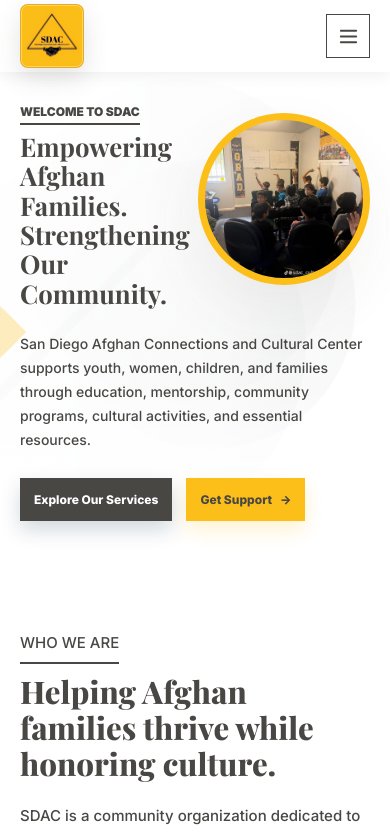
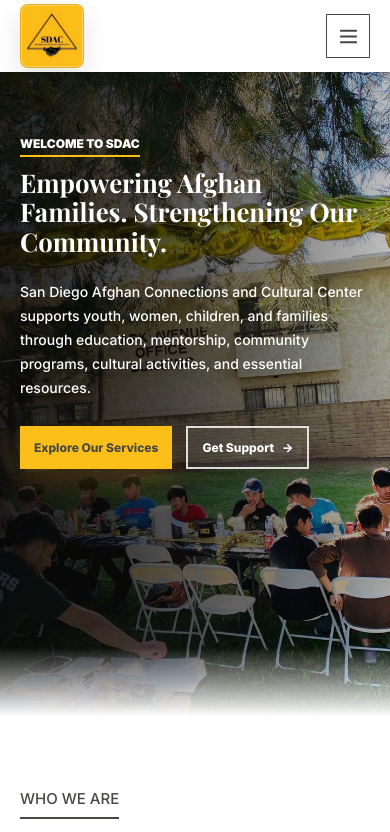
Before and after one commit to basitazizi/sdac, a Next.js app: page / in a window 390 px wide. Shown: the top 832 px of the page. Built offline with nearby package versions, Linux system fonts and the light colour scheme.

Commit message:
update and push all

```diff
--- a/app/globals.css
+++ b/app/globals.css
@@ -24,14 +24,13 @@
 
 .hero-pattern {
   position: relative;
-  min-height: 608px;
+  min-height: 760px;
   isolation: isolate;
   background:
-    linear-gradient(90deg, rgba(255, 255, 255, 0.9) 0%, rgba(255, 255, 255, 0.7) 56%, rgba(255, 255, 255, 0.18) 100%),
-    radial-gradient(circle at 54% 47%, rgba(30, 40, 54, 0.08) 0 9rem, transparent 9.1rem),
-    radial-gradient(circle at 46% 34%, rgba(30, 40, 54, 0.07) 0 10rem, transparent 10.1rem),
-    radial-gradient(circle at 29% 55%, rgba(30, 40, 54, 0.07) 0 12rem, transparent 12.1rem),
-    #ffffff;
+    linear-gradient(90deg, rgba(21, 20, 19, 0.72) 0%, rgba(21, 20, 19, 0.48) 45%, rgba(21, 20, 19, 0.12) 100%),
+    url("/sdac-home-hero-bg.png");
+  background-position: center 72%;
+  background-size: cover;
 }
 
 .hero-pattern::before {
@@ -39,15 +38,7 @@
   position: absolute;
   inset: 0;
   z-index: -2;
-  opacity: 0.12;
-  background-image:
-    linear-gradient(135deg, transparent 0 34%, rgba(73, 71, 68, 0.18) 34.4% 35.6%, transparent 36%),
-    radial-gradient(circle at 16% 41%, transparent 0 72px, rgba(73, 71, 68, 0.23) 73px 76px, transparent 77px),
-    radial-gradient(circle at 25% 52%, transparent 0 92px, rgba(73, 71, 68, 0.2) 93px 96px, transparent 97px),
-    radial-gradient(circle at 17% 48%, rgba(252, 191, 26, 0.4) 0 52px, transparent 53px);
-  background-size: 520px 440px, 560px 560px, 600px 600px, 430px 430px;
-  background-position: -76px 88px, -74px 78px, 332px 74px, -86px 160px;
-  background-repeat: no-repeat;
+  background: linear-gradient(180deg, rgba(0, 0, 0, 0.1), transparent 34%);
 }
 
 .hero-pattern::after {
@@ -57,9 +48,39 @@
   bottom: -2px;
   z-index: -1;
   width: 100vw;
-  height: 176px;
+  height: 76px;
   transform: translateX(-50%);
-  background: linear-gradient(180deg, rgba(255, 255, 255, 0.08), #fff 65%);
+  background: linear-gradient(180deg, rgba(255, 255, 255, 0), #fff 90%);
+}
+
+.hero-shell {
+  grid-template-columns: minmax(0, 620px);
+  align-items: center;
+  padding-bottom: 142px;
+}
+
+.hero-pattern .eyebrow,
+.hero-pattern h1,
+.hero-pattern p {
+  color: #ffffff;
+  text-shadow: 0 2px 16px rgba(0, 0, 0, 0.22);
+}
+
+.hero-pattern .eyebrow::after {
+  background: #fcbf1a;
+}
+
+.hero-pattern .btn-primary {
+  color: #494744;
+  background: #fcbf1a;
+  box-shadow: 0 12px 28px rgba(252, 191, 26, 0.2);
+}
+
+.hero-pattern .btn-accent {
+  color: #ffffff;
+  background: rgba(255, 255, 255, 0.08);
+  border: 2px solid rgba(255, 255, 255, 0.82);
+  box-shadow: none;
 }
 
 .eyebrow {
@@ -976,87 +997,22 @@
   text-align: center;
 }
 
-.chevron-mark {
-  position: absolute;
-  z-index: 0;
-  left: -184px;
-  bottom: -74px;
-  width: 304px;
-  height: 304px;
-  border-top: 42px solid #fcbf1a;
-  border-right: 42px solid #fcbf1a;
-  transform: rotate(45deg);
-  opacity: 0.96;
-}
-
-.hero-photo-wrap {
-  position: absolute;
-  top: 0;
-  right: calc((100vw - 884px) / -2 - 92px);
-  width: min(48vw, 572px);
-  min-width: 500px;
-  aspect-ratio: 1;
-  padding: 16px;
-  border-radius: 50%;
-  background: #fcbf1a;
-  transform: translateY(0);
-  box-shadow: -8px 26px 60px rgba(73, 71, 68, 0.08);
-}
-
-.hero-photo-wrap::before {
-  content: "";
-  position: absolute;
-  inset: 0;
-  border-radius: 50%;
-  border: 8px solid rgba(255, 255, 255, 0.95);
-  transform: translate(-12px, -8px);
-}
-
-.hero-photo {
-  width: 100%;
-  height: 100%;
-  border-radius: 50%;
-  background-image: url("/sdac-hero.png");
-  background-size: cover;
-  background-position: center 48%;
-}
-
-@media (max-width: 1180px) {
-  .hero-photo-wrap {
-    right: calc((100vw - 884px) / -2 - 120px);
-  }
-}
-
 @media (max-width: 1023px) {
   .header-donate {
     display: none;
   }
 
   .hero-pattern {
-    min-height: auto;
-  }
-
-  .hero-photo-wrap {
-    position: relative;
-    top: auto;
-    right: auto;
-    bottom: auto;
-    left: auto;
-    align-self: center;
-    justify-self: end;
-    width: clamp(210px, 34vw, 300px);
-    max-width: calc(100vw - 40px);
-    min-width: 0;
-    transform: none;
-    opacity: 1;
+    min-height: 650px;
+    background-position: 58% 76%;
   }
 
   .hero-shell {
-    grid-template-columns: minmax(0, 3fr) minmax(190px, 2fr);
+    grid-template-columns: minmax(0, 620px);
     align-items: center;
     min-height: 0;
-    gap: 18px;
-    padding: 42px 20px 45px;
+    gap: 0;
+    padding: 64px 20px 72px;
   }
 
   .split-layout,
@@ -1099,40 +1055,32 @@
   }
 
   .hero-pattern::before {
-    opacity: 0.09;
-    background-position: -174px 160px, -170px 142px, 86px 180px, -150px 230px;
+    background: linear-gradient(90deg, rgba(0, 0, 0, 0.52), rgba(0, 0, 0, 0.12));
   }
 
   .hero-shell {
-    grid-template-columns: minmax(0, 1fr) clamp(168px, 44vw, 190px);
+    grid-template-columns: minmax(0, 1fr);
     min-height: 0;
-    column-gap: 14px;
-    row-gap: 0;
-    padding: 34px 20px 45px;
+    gap: 0;
+    padding: 58px 20px 66px;
   }
 
   .hero-shell > div:first-child {
-    display: contents;
+    display: block;
+    max-width: min(100%, 560px);
   }
 
   .hero-shell .eyebrow {
-    grid-column: 1;
-    grid-row: 1;
-    align-self: end;
     width: fit-content;
   }
 
   .hero-shell h1 {
-    grid-column: 1;
-    grid-row: 2;
     margin-top: 14px;
     font-size: clamp(24px, 6.6vw, 32px);
     line-height: 1.14;
   }
 
   .hero-shell h1 + p {
-    grid-column: 1 / -1;
-    grid-row: 3;
     margin-top: 24px;
     max-width: min(100%, 620px);
     font-size: 14px;
@@ -1140,39 +1088,8 @@
   }
 
   .hero-shell h1 + p + div {
-    grid-column: 1 / -1;
-    grid-row: 4;
     margin-top: 26px;
     gap: 14px;
-  }
-
-  .hero-photo-wrap {
-    grid-column: 2;
-    grid-row: 1 / 3;
-    top: auto;
-    right: auto;
-    bottom: auto;
-    left: auto;
-    align-self: center;
-    justify-self: end;
-    width: clamp(168px, 44vw, 190px);
-    max-width: 100%;
-    z-index: 1;
-    padding: 7px;
-    transform: translateY(-8px);
-  }
-
-  .hero-photo-wrap::before {
-    display: none;
-  }
-
-  .chevron-mark {
-    left: -254px;
-    bottom: 118px;
-    width: 232px;
-    height: 232px;
-    border-width: 32px;
-    opacity: 0.28;
   }
 
   .btn-primary,
@@ -1299,19 +1216,8 @@
 
 @media (max-width: 520px) {
   .hero-shell {
-    grid-template-columns: minmax(0, 1fr) clamp(152px, 44vw, 184px);
+    grid-template-columns: minmax(0, 1fr);
     min-height: 0;
-    column-gap: 12px;
-  }
-
-  .hero-photo-wrap {
-    top: auto;
-    right: auto;
-    bottom: auto;
-    left: auto;
-    width: clamp(152px, 44vw, 184px);
-    max-width: 100%;
-    transform: translateY(-8px);
   }
 
   .program-grid,
--- a/app/page.js
+++ b/app/page.js
@@ -7,9 +7,6 @@
   return (
     <main className="min-h-screen overflow-hidden bg-white text-ink">
       <section className="hero-pattern relative">
-        <div className="absolute inset-0 -z-10 bg-[radial-gradient(circle_at_47%_31%,rgba(255,255,255,0.75),transparent_32rem)]" />
-        <div className="chevron-mark" aria-hidden="true" />
-
         <div className="hero-shell relative z-10 mx-auto grid min-h-[608px] max-w-[884px] grid-cols-[1fr_260px] items-start gap-8 px-5 pt-[106px] sm:px-8 lg:px-0">
           <div className="relative z-10 max-w-[585px]">
             <p className="eyebrow">Welcome To SDAC</p>
@@ -30,10 +27,6 @@
                 Get Support <span aria-hidden="true">-&gt;</span>
               </Link>
             </div>
-          </div>
-
-          <div className="hero-photo-wrap" aria-hidden="true">
-            <div className="hero-photo" />
           </div>
         </div>
       </section>
```
Also changed, not shown: public/sdac-home-hero-bg.png (added).
